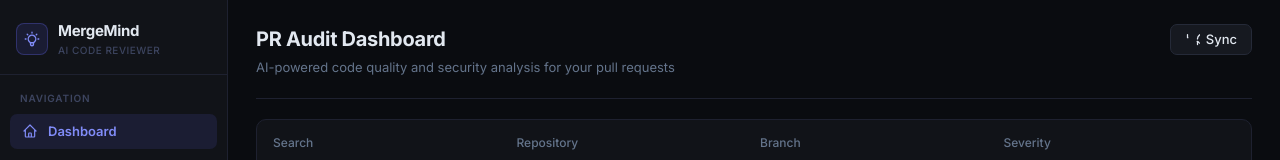
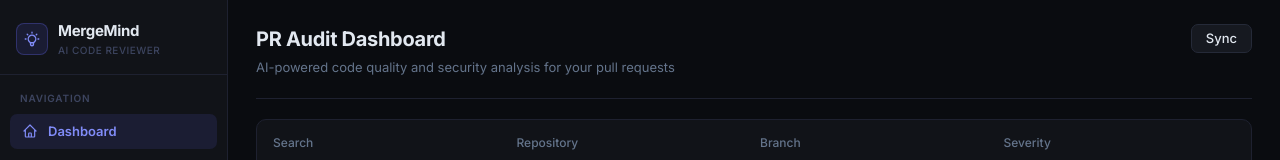
Before and after one commit to Saswat0602/MergeMind, a Next.js app in the folder apps/dashboard/: page / in a window 1280 px wide. Shown: the top 160 px of the page. Built offline with nearby package versions, Linux system fonts and the light colour scheme; no server answers.

Commit message:
remove ion form the sync

```diff
--- a/apps/dashboard/components/dashboard/DashboardHeader.tsx
+++ b/apps/dashboard/components/dashboard/DashboardHeader.tsx
@@ -30,7 +30,6 @@ export function DashboardHeader({ refreshing, onRefresh }: DashboardHeaderProps)
           disabled={refreshing}
           className="btn btn-secondary"
         >
-          <IconRefresh spinning={refreshing} />
           {refreshing ? 'Syncing…' : 'Sync'}
         </button>
       </div>
```
